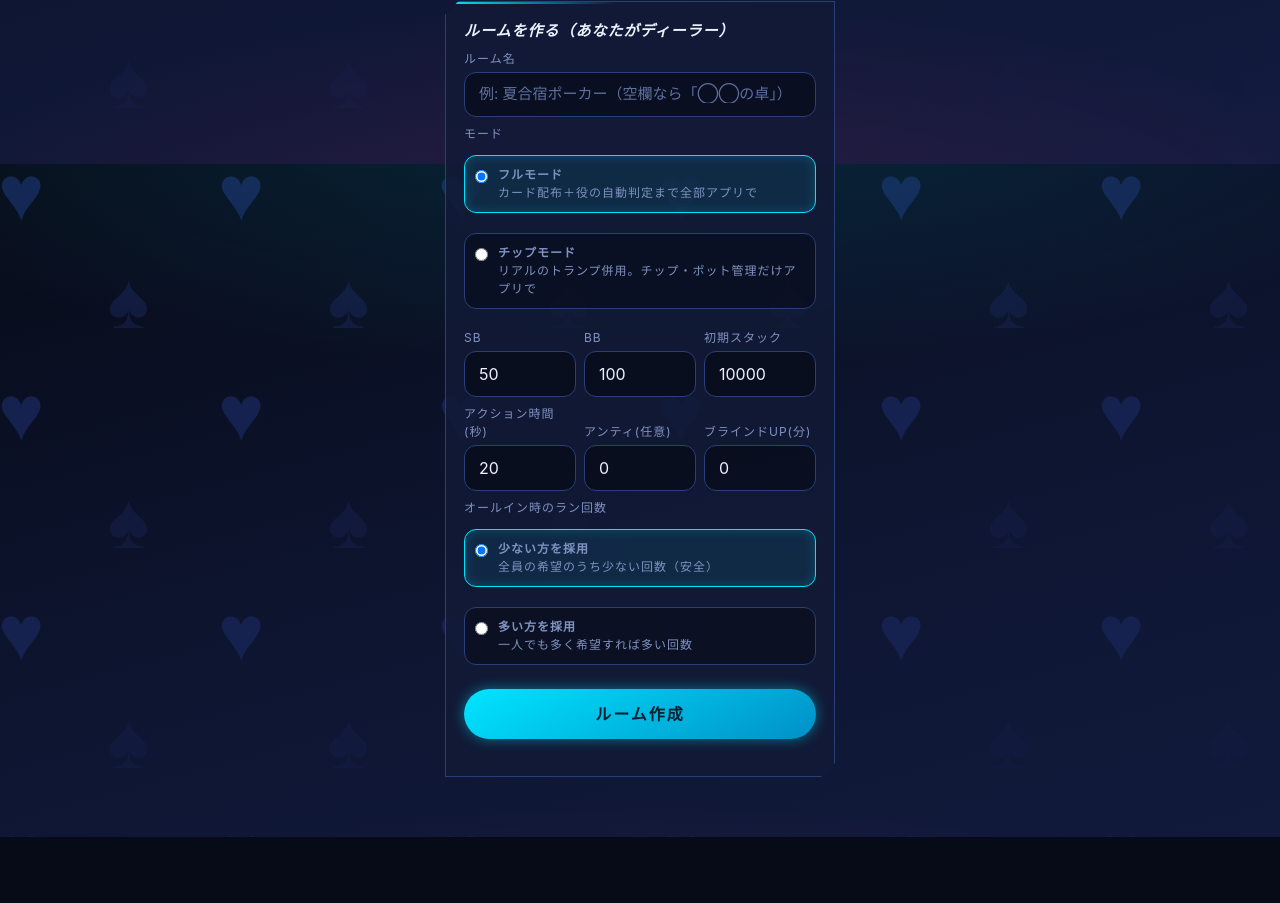
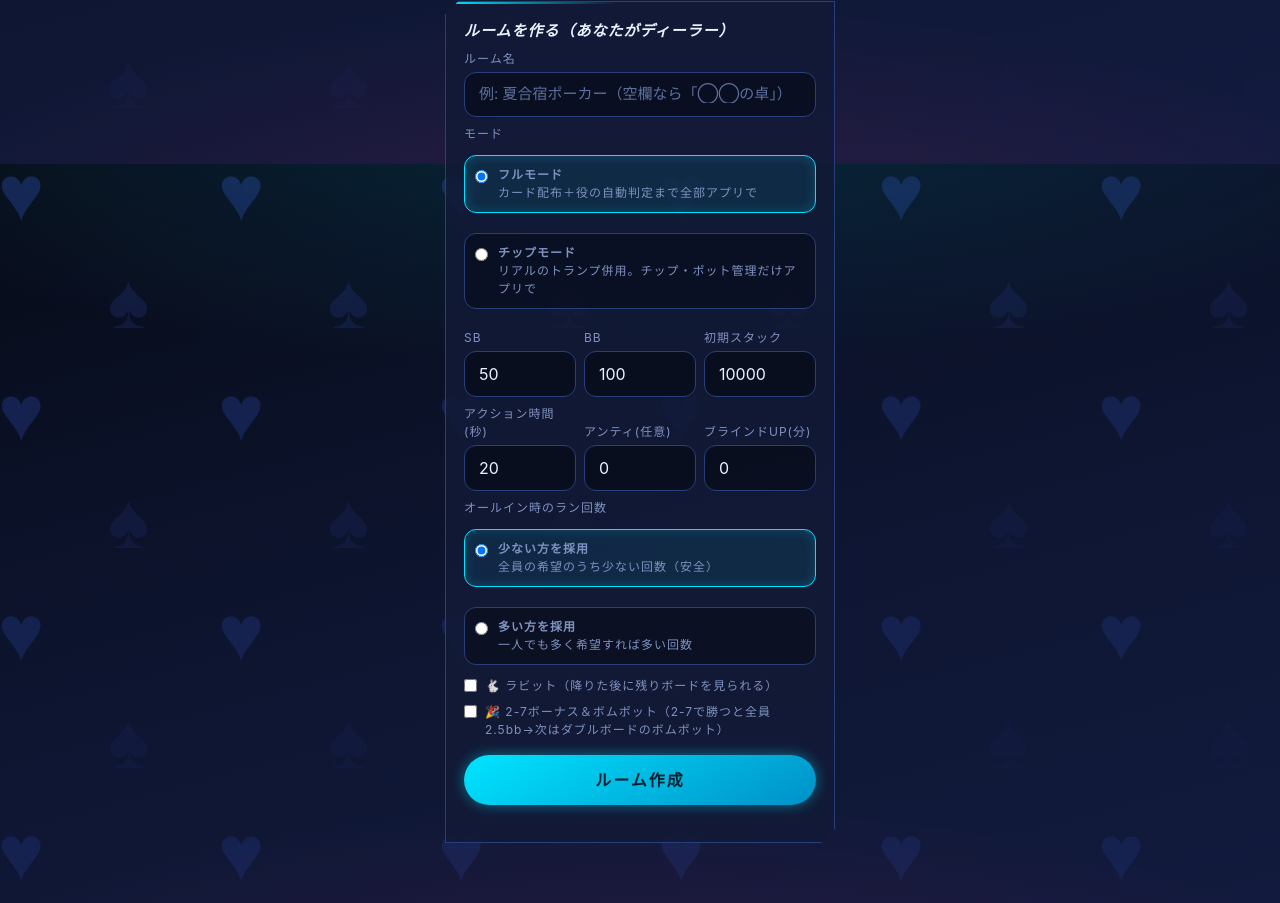
Before and after one commit to fujiken1016/poke-chip, a website: page index.html in a window 1280 px wide. Shown: the part 636-1539 px from the top of the page. Before the commit the page ends 1473 px from the top, so only its background shows below. Drawn offline with Linux system fonts and the light colour scheme; no server answers.

Commit message:
Update index.html

```diff
--- a/index.html
+++ b/index.html
@@ -67,6 +67,8 @@
           <span><b>多い方を採用</b><small>一人でも多く希望すれば多い回数</small></span>
         </label>
       </div>
+      <label class="spec-check"><input type="checkbox" id="ruleRabbit"> 🐇 ラビット（降りた後に残りボードを見られる）</label>
+      <label class="spec-check"><input type="checkbox" id="ruleDeuce7"> 🎉 2-7ボーナス＆ボムポット（2-7で勝つと全員2.5bb→次はダブルボードのボムポット）</label>
       <button id="btnCreate" class="primary wide">ルーム作成</button>
       <p id="createErr" class="err"></p>
     </div>
@@ -82,6 +84,7 @@
     </div>
     <div class="hdr-right">
       <button id="btnInvite" class="ghost small">🔗</button>
+      <button id="btnBgm" class="ghost small">🎵</button>
       <button id="btnMute" class="ghost small">🔊</button>
       <button id="btnLeave" class="ghost small">退出</button>
     </div>
```
